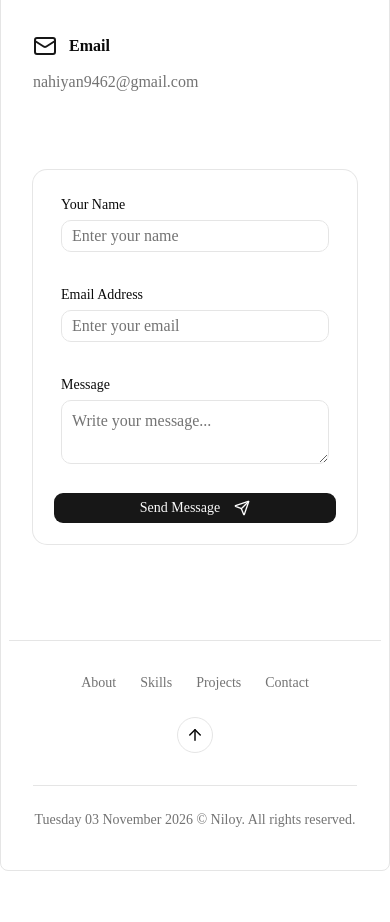
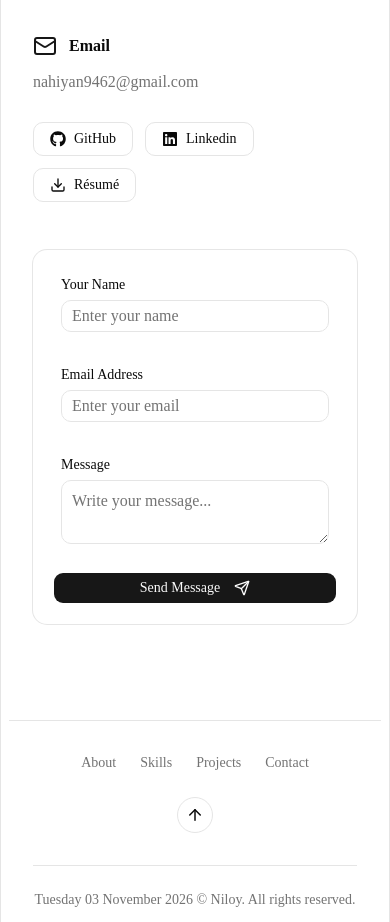
Before and after one commit to nahiyan404dev/portfolio.canvas, a Next.js app: page / in a window 390 px wide. Shown: the part 6700-7622 px from the top of the page. Before the commit the page ends 7571 px from the top, so only its background shows below. Built offline with nearby package versions, Linux system fonts and the light colour scheme.

Commit message:
some issues are fix

```diff
--- a/src/components/Contact.tsx
+++ b/src/components/Contact.tsx
@@ -45,13 +45,13 @@ export default function Contact() {
             <div className="flex gap-2 space-y-6">
                <div className="flex flex-wrap gap-3">
                  <Link href='https://github.com/nahiyan404dev'>
-                    <Button variant="outline" className="hidden gap-2 sm:flex p-4">
+                    <Button variant="outline" className=" gap-2 sm:flex p-4">
                       <FaGithub size={20}/>
                       GitHub
                     </Button>
                 </Link>
                 <Link href='https://www.linkedin.com/in/gopal-das-38676b391'>
-                  <Button variant="outline" className="hidden gap-2 sm:flex p-4">
+                  <Button variant="outline" className=" gap-2 sm:flex p-4">
                     <FaLinkedin size={20}/>
                     Linkedin
                   </Button>
@@ -59,7 +59,7 @@ export default function Contact() {
                  <Link href='/gopal_das.pdf'
                   download='gopal_das.pdf'
                   >
-                <Button variant="outline" className="hidden gap-2 sm:flex p-4">
+                <Button variant="outline" className="gap-2 sm:flex p-4">
                 <Download size={16} />
                     Résumé
                 </Button>
```
